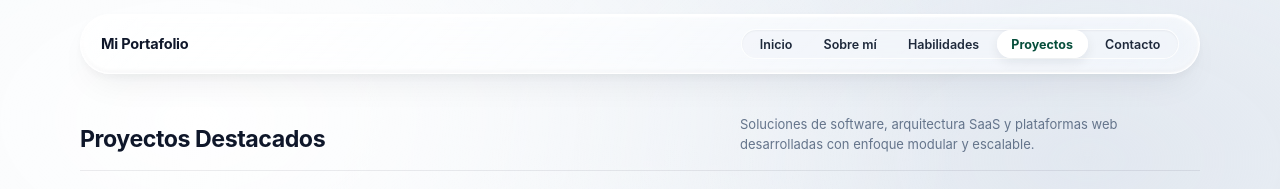
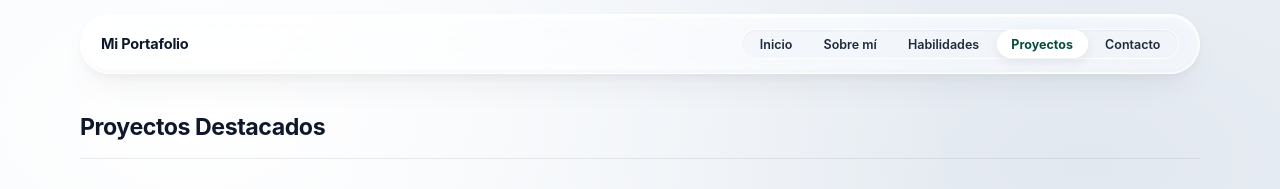
Before and after one commit to Bryan-Zumba/portafolio-personal, a plain HTML site: page projects.html in a window 1280 px wide. Shown: the top 189 px of the page. Drawn offline with Linux system fonts and the light colour scheme.

Commit message:
Eliminacion de parrafo descriptivo de seccion proyectos

```diff
--- a/projects.html
+++ b/projects.html
@@ -36,9 +36,6 @@
   <main class="container section">
     <div class="section-header">
       <h1 class="section-title">Proyectos Destacados</h1>
-      <p class="section-subtitle">
-        Soluciones de software, arquitectura SaaS y plataformas web desarrolladas con enfoque modular y escalable.
-      </p>
     </div>
 
     <div class="projects-grid">
```
